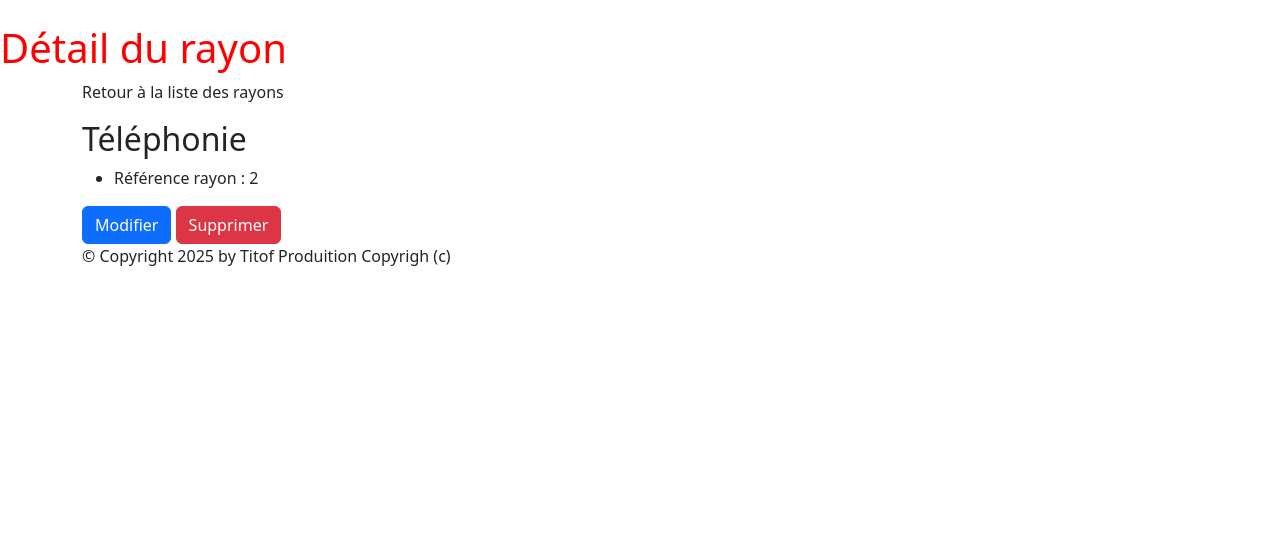
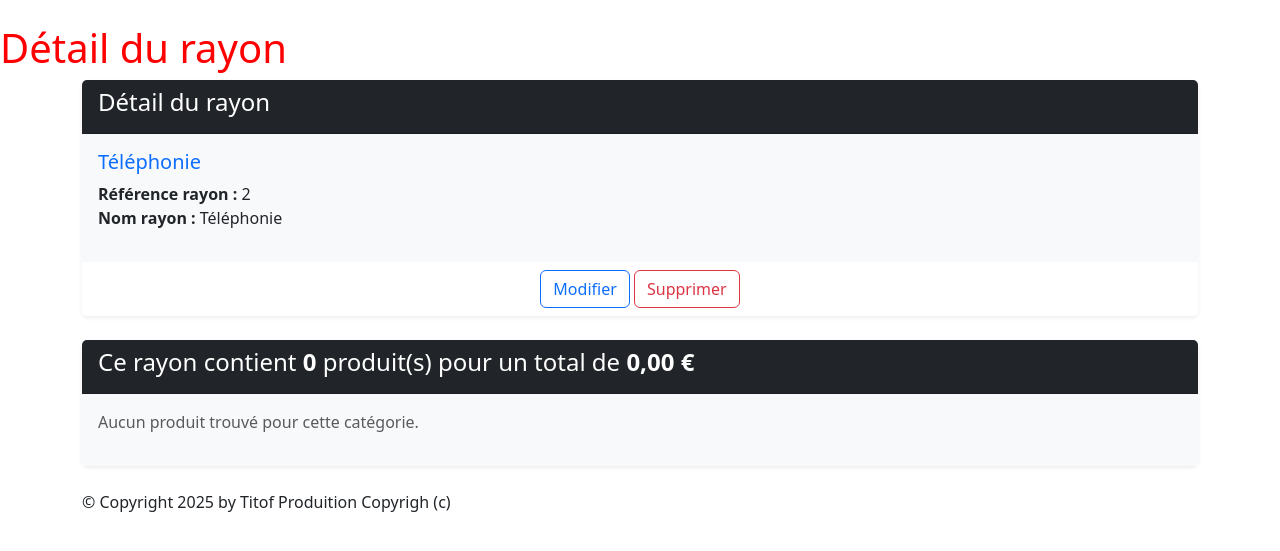
Before and after one commit to KillianCARRAT/cours_Django, a Django app: page /monApp/rayon/2/ in a window 1280 px wide. Shown: the part 56-607 px from the top of the page. Run offline with Django 5.2, Linux system fonts and the light colour scheme; data comes from the database, SQL or seed files in the repository; both versions use the stored data as it was after the commit; tables that the repository leaves empty hold one stand-in row (values such as "Sample post"); some libraries are stand-ins or nearby versions.

Commit message:
Améliorations ergonomiques

```diff
--- a/TutoDjango/monApp/forms.py
+++ b/TutoDjango/monApp/forms.py
@@ -10,8 +10,7 @@ class ContactUsForm(forms.Form):
 class ProduitForm(forms.ModelForm):
     class Meta:
         model = Produit
-        #fields = '__all__'
-        exclude = ('categorie', 'status')
+        fields = '__all__'
 
 class CategorieForm(forms.ModelForm):
     class Meta:
--- a/TutoDjango/monApp/templates/monApp/Read/detail/rayon.html
+++ b/TutoDjango/monApp/templates/monApp/Read/detail/rayon.html
@@ -1,14 +1,58 @@
 {% extends 'monApp/base.html' %}
+
 {% block menu %}
-<h1>{{titremenu}}</h1>
+    <h1>{{ titremenu }}</h1>
 {% endblock %}
+
 {% block contenu %}
-<p onclick="window.location.href='{% url 'lst_rayons' %}';" style="cursor:pointer; ">Retour à la liste des rayons</p>
-<h2>{{ rayon.nomRayon }}</h2>
-<ul>
-<li>Référence rayon : {{rayon.idRayon }} </li>
+    <div class="card mb-4 shadow-sm border-0">
+        <div class="card-header bg-dark text-white">
+            <h4>Détail du rayon</h4>
+        </div>
+        <div class="card-body bg-light">
+            <h5 class="card-title text-primary">{{ rayon.nomRayon }}</h5>
+            <ul class="list-unstyled">
+                <li><strong>Référence rayon :</strong> {{ rayon.idRayon }}</li>
+                <li><strong>Nom rayon :</strong> {{ rayon.nomRayon }}</li>
+            </ul>
+        </div>
+        <div class="card-footer text-center bg-white border-0">
+            <button type="button" class="btn btn-outline-primary" onclick="window.location.href='{% url 'rayon_chng' rayon.idRayon %}'">Modifier</button>
+            <button onclick="window.location.href='{% url 'dlt_rayon' rayon.idRayon %}';" class="btn btn-outline-danger">Supprimer</button>
+        </div>
+    </div>
 
-</ul>
-<button type="button" class="btn btn-primary" onclick="window.location.href='{% url 'rayon_chng' rayon.idRayon %}'">Modifier</button>
-<button onclick="window.location.href='{% url 'dlt_rayon' rayon.idRayon %}';" class="btn btn-danger">Supprimer</button>
+    <div class="card mb-4 mt-2 shadow-sm border-0">
+        <div class="card-header bg-dark text-white">
+            <h4>
+                Ce rayon contient <strong>{{ total_nb_produit }}</strong> produit(s) pour un total de
+                <strong>{{ total_rayon|floatformat:2 }} €</strong>
+            </h4>
+        </div>
+        <div class="card-body bg-light">
+            <div class="row">
+                {% if prdts_dt %}
+                    {% for data in prdts_dt %}
+                        <div class="col-sm-3">
+                            <div class="card mb-2 text-center border-0 shadow-sm">
+                                <div class="card-header bg-secondary text-white">
+                                    <h5 class="card-title">{{ data.produit.intituleProd }}</h5>
+                                </div>
+                                <div class="card-body bg-white">
+                                    <ul class="list-unstyled">
+                                        <li>Prix unitaire : <span class="text-success">{{ data.prix_unitaire }} €</span></li>
+                                        <li>Quantité : <span class="text-secondary">{{ data.qte }}</span></li>
+                                        <li>Total : <span class="text-success">{{ data.total_produit }} €</span></li>
+                                    </ul>
+                                    <a href="{% url 'dtl_prdt' data.produit.refProd %}" class="btn btn-outline-primary mt-2">Détails</a>
+                                </div>
+                            </div>
+                        </div>
+                    {% endfor %}
+                {% else %}
+                    <p class="text-muted">Aucun produit trouvé pour cette catégorie.</p>
+                {% endif %}
+            </div>
+        </div>
+    </div>
 {% endblock %}
--- a/TutoDjango/monApp/templates/monApp/Read/list/categories.html
+++ b/TutoDjango/monApp/templates/monApp/Read/list/categories.html
@@ -7,6 +7,7 @@
     <thead>
         <th>Id</th>
         <th>Categorie</th>
+        <th>Nombre de Produits</th>
         <th>Actions</th>
     </thead>
     <tbody>
@@ -14,6 +15,7 @@
         <tr>
             <td onclick="window.location.href='{% url 'dtl_categorie' categorie.idCat %}';" style="cursor:pointer;">{{ categorie.idCat }} </td>
             <td onclick="window.location.href='{% url 'dtl_categorie' categorie.idCat %}';" style="cursor:pointer;">{{ categorie.nomCat }} </td>
+            <td onclick="window.location.href='{% url 'dtl_categorie' categorie.idCat %}';" style="cursor:pointer;">{{ categorie.nb_produits }} </td>
             <td>
                 <button onclick="window.location.href='{% url 'categorie_chng' categorie.idCat %}';" class="btn btn-warning">Modifier</button>
                 <button onclick="window.location.href='{% url 'dlt_categorie' categorie.idCat %}';" class="btn btn-danger">supprimer</button>
--- a/TutoDjango/monApp/views.py
+++ b/TutoDjango/monApp/views.py
@@ -11,6 +11,7 @@ from django.contrib.auth.models import User
 from django.urls import reverse_lazy
 
 from django.core.mail import send_mail
+from django.db.models import Count
 
 # Create your views here.
 from django.http import HttpResponse, Http404
@@ -112,6 +113,9 @@ class CategorieListView(ListView):
     template_name = "monApp/Read/list/categories.html"
     context_object_name = "categories"
 
+    def get_queryset(self):
+        # Annoter chaque catégorie avec le nombre de produits liés
+        return Categorie.objects.annotate(nb_produits=Count('produits_categorie'))
 
     def get_context_data(self, **kwargs):
         context = super(CategorieListView, self).get_context_data(**kwargs)
@@ -123,9 +127,14 @@ class CategorieDetailView(DetailView):
     template_name = "monApp/Read/detail/categorie.html"
     context_object_name = "categorie"
 
+    def get_queryset(self):
+        # Annoter chaque catégorie avec le nombre de produits liés
+        return Categorie.objects.annotate(nb_produits=Count('produits_categorie'))
+
     def get_context_data(self, **kwargs):
         context = super(CategorieDetailView, self).get_context_data(**kwargs)
         context['titremenu'] = "Détail du catégorie"
+        context['prdts'] = self.object.produits_categorie.all()
         return context
 
 class RayonListView(ListView):
@@ -137,6 +146,13 @@ class RayonListView(ListView):
     def get_context_data(self, **kwargs):
         context = super(RayonListView, self).get_context_data(**kwargs)
         context['titremenu'] = "Liste de mes rayons"
+        ryns_dt = []
+        for rayon in context['rayons']:
+            total = 0
+            for contenir in rayon.contenir_rayon.all():
+                total += contenir.produit.prixUnitaireProd * contenir.Qte
+            ryns_dt.append({'rayon': rayon,'total_stock': total})
+            context['rayons_dt'] = ryns_dt
         return context
 
 class RayonDetailView(DetailView):
@@ -147,6 +163,23 @@ class RayonDetailView(DetailView):
     def get_context_data(self, **kwargs):
         context = super(RayonDetailView, self).get_context_data(**kwargs)
         context['titremenu'] = "Détail du rayon"
+
+        prdts_dt = []
+        total_rayon = 0
+        total_nb_produit = 0
+        for contenir in self.object.contenir_rayon.all():
+            total_produit = contenir.produit.prixUnitaireProd * contenir.Qte
+            prdts_dt.append({ 'produit': contenir.produit,
+                                'qte': contenir.Qte,
+                                'prix_unitaire': contenir.produit.prixUnitaireProd,
+                                'total_produit': total_produit})
+            total_rayon += total_produit
+            total_nb_produit += contenir.Qte
+
+        context['prdts_dt'] = prdts_dt
+        context['total_rayon'] = total_rayon
+        context['total_nb_produit'] = total_nb_produit
+
         return context
 
 class StatutListView(ListView):
```
Also changed, not shown: TutoDjango/monApp/templates/monApp/Read/detail/categorie.html (+44 -8 lines), TutoDjango/monApp/templates/monApp/Read/list/rayons.html (+7 -5 lines), TutoDjango/db.sqlite3.
